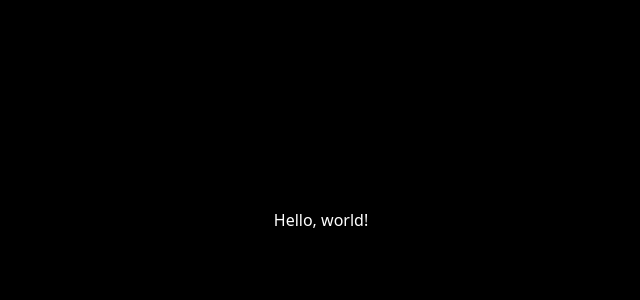
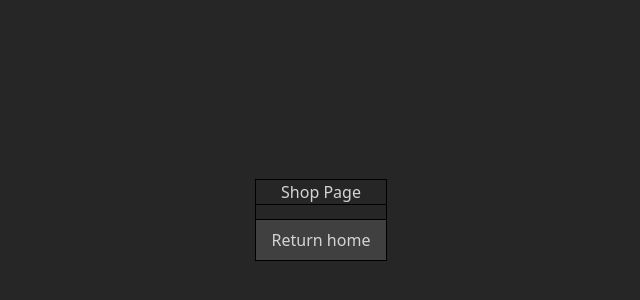
Before and after one commit to royojeda/shopping-cart, a React (Create React App) app: page /shop in a window 1280 px wide. Shown: the part 180-480 px from the top of the page, without its empty margins (319-959 px from the left). Built offline with nearby package versions, Linux system fonts and the light colour scheme.

Commit message:
feat: add the required routes using React Router
Includes a Home page for index, a Shop page for /shop, and a 404 page
for undefined routes.

```diff
--- a/src/App.tsx
+++ b/src/App.tsx
@@ -1,8 +1,17 @@
+import { Routes, Route } from "react-router-dom";
+import Home from "./components/Home";
+import NotFound from "./components/NotFound";
+import Shop from "./components/Shop";
+
 export default function App() {
   return (
-    <div className="flex min-h-screen w-screen bg-black">
-      <div className="flex flex-1 items-center justify-center text-white">
-        Hello, world!
+    <div className="flex min-h-screen w-screen flex-col">
+      <div className="flex flex-1 items-center justify-center bg-neutral-800">
+        <Routes>
+          <Route path="/" element={<Home />} />
+          <Route path="/shop" element={<Shop />} />
+          <Route path="*" element={<NotFound />} />
+        </Routes>
       </div>
     </div>
   );
--- /dev/null
+++ b/src/components/Home.tsx
@@ -0,0 +1,12 @@
+import { Link } from "react-router-dom";
+
+export default function Home() {
+  return (
+    <div className="flex flex-col gap-4 text-center text-neutral-300">
+      <h1>Home Page</h1>
+      <Link to="/shop" className="bg-neutral-700 px-4 py-2">
+        Shop now
+      </Link>
+    </div>
+  );
+}
--- /dev/null
+++ b/src/components/NotFound.tsx
@@ -0,0 +1,12 @@
+import { Link } from "react-router-dom";
+
+export default function Home() {
+  return (
+    <div className="flex flex-col gap-4 text-center text-neutral-300">
+      <h1>Not Found Page</h1>
+      <Link to="/" className="bg-neutral-700 px-4 py-2">
+        Return home
+      </Link>
+    </div>
+  );
+}
--- /dev/null
+++ b/src/components/Shop.tsx
@@ -0,0 +1,12 @@
+import { Link } from "react-router-dom";
+
+export default function Shop() {
+  return (
+    <div className="flex flex-col gap-4 text-center text-neutral-300">
+      <h1>Shop Page</h1>
+      <Link to="/" className="bg-neutral-700 px-4 py-2">
+        Return home
+      </Link>
+    </div>
+  );
+}
--- a/src/index.tsx
+++ b/src/index.tsx
@@ -1,6 +1,7 @@
 import React from "react";
 import ReactDOM from "react-dom/client";
 import "./index.css";
+import { BrowserRouter } from "react-router-dom";
 import App from "./App";
 
 const root = ReactDOM.createRoot(
@@ -8,6 +9,8 @@ const root = ReactDOM.createRoot(
 );
 root.render(
   <React.StrictMode>
-    <App />
+    <BrowserRouter>
+      <App />
+    </BrowserRouter>
   </React.StrictMode>
 );
```
Also changed, not shown: .eslintrc.json, 1 other file (tests, documents, lock files or other folders).
